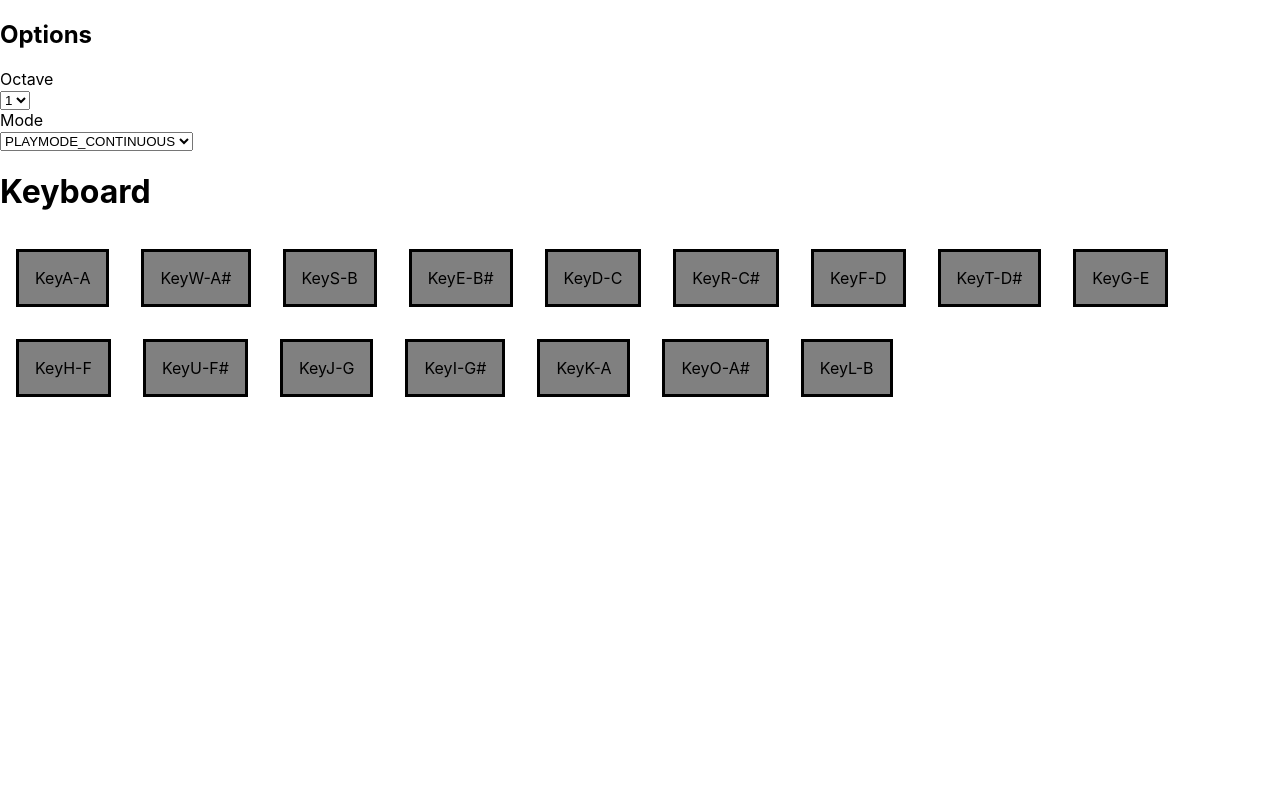
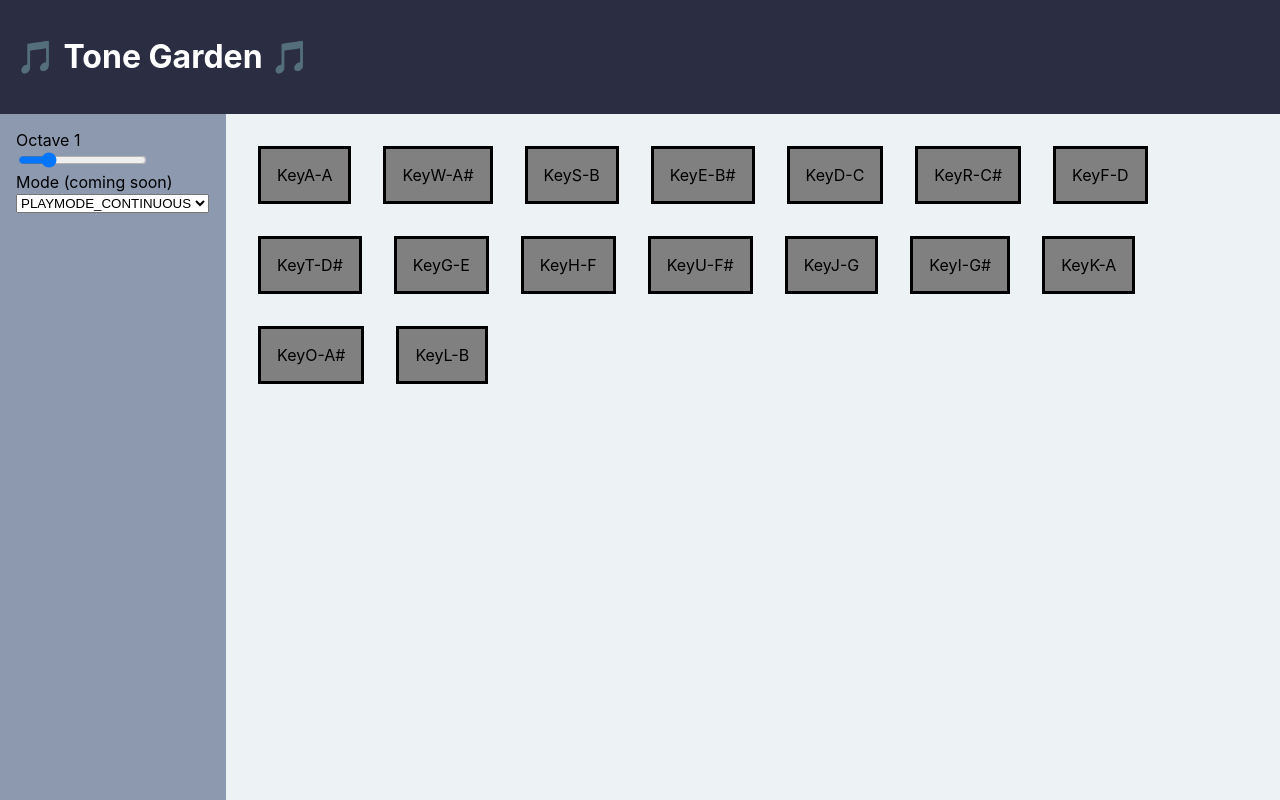
Before and after one commit to rkyser/tone-garden, a React (Create React App) app: page / in a window 1280 px wide. Built offline with nearby package versions, Linux system fonts and the light colour scheme.

Commit message:
Add sidebar layout with settings

```diff
--- a/src/App/App.css
+++ b/src/App/App.css
@@ -1,18 +1,36 @@
-.App {
-  text-align: center;
+.page-container {
+  height: 100%;
+  display: flex;
+  flex-direction: column;
 }
 
-.App-header {
-  background-color: #282c34;
-  min-height: 100vh;
+.page-header {
   display: flex;
-  flex-direction: column;
   align-items: center;
-  justify-content: center;
-  font-size: calc(10px + 2vmin);
+  text-align: center;
+  width: 100%;
+  background-color: #2B2D42;
   color: white;
+  padding: 1em;
 }
 
-.App-link {
-  color: #61dafb;
+.page-sidebar {
+  display: flex;
+  flex-wrap: wrap;
+  gap: var(--s1);
+  height: 100%;
 }
+
+.page-sidebar > :first-child {
+  flex-grow: 1;
+  padding: 1em;
+  background-color: #8D99AE;
+}
+
+.page-sidebar > :last-child {
+  flex-basis: 0;
+  flex-grow: 999;
+  min-width: 50%;
+  padding: 1em;
+  background-color: #EDF2F4;
+}
--- a/src/App/App.jsx
+++ b/src/App/App.jsx
@@ -1,19 +1,22 @@
 import './App.css';
 import React from 'react';
 import Keyboard from '../Features/Keyboard/Keyboard';
-import OctaveDropDown from '../Features/Keyboard/OctaveDropDown';
-import KeyboardModeDropDown from '../Features/Keyboard/KeyboardModeDropDown';
+import OctaveSetting from '../Features/Keyboard/OctaveSetting';
+import PlayModeSetting from '../Features/Keyboard/PlayModeSetting';
 
 const App = () => (
-  <div className="with-sidebar">
-    <div>
-      <h2>Options</h2>
-      <OctaveDropDown />
-      <KeyboardModeDropDown />
+  <div className="page-container">
+    <div className="page-header">
+      <h1>🎵 Tone Garden 🎵</h1>
     </div>
-    <div>
-      <h1>Keyboard</h1>
-      <Keyboard />
+    <div className="page-sidebar">
+      <div>
+        <OctaveSetting />
+        <PlayModeSetting />
+      </div>
+      <div>
+        <Keyboard />
+      </div>
     </div>
   </div>
 );
--- /dev/null
+++ b/src/Features/Common/Slider.jsx
@@ -0,0 +1,46 @@
+import React from 'react';
+import PropTypes from 'prop-types';
+
+const Slider = ({
+  id,
+  label,
+  min,
+  max,
+  step,
+  value,
+  onChange,
+}) => (
+  <div>
+    <label htmlFor={id}>{label}</label>
+    <input
+      id={id}
+      type="range"
+      min={min}
+      max={max}
+      step={step}
+      value={value}
+      onChange={(e) => onChange(e.target.value)}
+    />
+  </div>
+);
+
+Slider.defaultProps = {
+  label: '',
+  min: 0,
+  max: 100,
+  step: 1,
+  value: 0,
+  onChange: () => {},
+};
+
+Slider.propTypes = {
+  id: PropTypes.string.isRequired,
+  label: PropTypes.string,
+  min: PropTypes.number,
+  max: PropTypes.number,
+  step: PropTypes.number,
+  value: PropTypes.number,
+  onChange: PropTypes.func,
+};
+
+export default Slider;
--- a/src/Features/Keyboard/KeyboardKey.css
+++ b/src/Features/Keyboard/KeyboardKey.css
@@ -1,4 +1,4 @@
-.keyboardKey {
+.keyboard-key {
     border-style: solid;
     padding: 1em;
     margin: 1em;
--- a/src/Features/Keyboard/KeyboardKey.jsx
+++ b/src/Features/Keyboard/KeyboardKey.jsx
@@ -3,7 +3,7 @@ import React from 'react';
 import PropTypes from 'prop-types';
 
 const KeyboardKey = ({ keyName, note, isDown }) => (
-  <div className={`keyboardKey ${isDown ? 'active' : ''}`}>
+  <div className={`keyboard-key ${isDown ? 'active' : ''}`}>
     {keyName}
     -
     {note}
--- a/src/Features/Keyboard/KeyboardSlice.js
+++ b/src/Features/Keyboard/KeyboardSlice.js
@@ -29,7 +29,7 @@ const keyboardSlice = createSlice({
     },
     keysDown: [],
     octave: 1,
-    octaveOptions: [0, 1, 2, 3, 4, 5],
+    octaveRange: { min: 0, max: 5 },
     synth: new Tone.PolySynth(Tone.DuoSynth).toDestination(),
     playmode: {
       current: PLAYMODE_CONTINUOUS,
@@ -57,17 +57,15 @@ const keyboardSlice = createSlice({
       if (mapping) {
         const noteWithOctave = `${mapping.note}${state.octave + mapping.offset}`;
         state.synth.triggerRelease(noteWithOctave, Tone.now());
-        // eslint-disable-next-line no-console
-        console.log(`RELEASE ${noteWithOctave}`);
       }
     },
     setOctave(state, action) {
-      const parsedOctave = parseInt(action.payload, 10);
-      if (Number.isNaN(parsedOctave)) {
+      const parsed = parseInt(action.payload, 10);
+      if (Number.isNaN(parsed)) {
         return;
       }
-      if (state.octaveOptions.includes(parsedOctave)) {
-        state.octave = parsedOctave;
+      if (parsed >= state.octaveRange.min && parsed <= state.octaveRange.max) {
+        state.octave = parsed;
       }
     },
     setPlaymode(state, action) {
--- a/src/Features/Keyboard/OctaveDropDown.jsx
+++ /dev/null
@@ -1,17 +0,0 @@
-import React from 'react';
-import { useDispatch, useSelector } from 'react-redux';
-import { setOctave } from './KeyboardSlice';
-import DropDown from '../Common/DropDown';
-
-const OctaveDropDown = () => {
-  const octaveOptions = useSelector((state) => state.keyboard.octaveOptions)
-    .map((o) => o.toString());
-  const octave = useSelector((state) => state.keyboard.octave).toString();
-  const dispatch = useDispatch();
-
-  return (
-    <DropDown id="octave-select" label="Octave" options={octaveOptions} selected={octave} onChange={(e) => dispatch(setOctave(e))} />
-  );
-};
-
-export default OctaveDropDown;
--- /dev/null
+++ b/src/Features/Keyboard/OctaveSetting.jsx
@@ -0,0 +1,24 @@
+import React from 'react';
+import { useDispatch, useSelector } from 'react-redux';
+import { setOctave } from './KeyboardSlice';
+import Slider from '../Common/Slider';
+
+const OctaveSetting = () => {
+  const octave = useSelector((state) => state.keyboard.octave);
+  const min = useSelector((state) => state.keyboard.octaveRange.min);
+  const max = useSelector((state) => state.keyboard.octaveRange.max);
+  const dispatch = useDispatch();
+
+  return (
+    <Slider
+      id="octave-select"
+      label={`Octave ${octave}`}
+      min={min}
+      max={max}
+      value={octave}
+      onChange={(e) => dispatch(setOctave(e))}
+    />
+  );
+};
+
+export default OctaveSetting;
--- a/src/Features/Keyboard/KeyboardModeDropDown.jsx
+++ b/src/Features/Keyboard/PlayModeSetting.jsx
@@ -3,14 +3,14 @@ import { useDispatch, useSelector } from 'react-redux';
 import { setPlaymode } from './KeyboardSlice';
 import DropDown from '../Common/DropDown';
 
-const KeyboardModeDropDown = () => {
+const PlayModeSetting = () => {
   const playmodeOptions = useSelector((state) => state.keyboard.playmode.options);
   const playmode = useSelector((state) => state.keyboard.playmode.current);
   const dispatch = useDispatch();
 
   return (
-    <DropDown id="kb-mode-select" label="Mode" options={playmodeOptions} selected={playmode} onChange={(e) => dispatch(setPlaymode(e))} />
+    <DropDown id="kb-mode-select" label="Mode (coming soon)" options={playmodeOptions} selected={playmode} onChange={(e) => dispatch(setPlaymode(e))} />
   );
 };
 
-export default KeyboardModeDropDown;
+export default PlayModeSetting;
--- a/src/index.css
+++ b/src/index.css
@@ -1,3 +1,16 @@
+html,
+body {
+  height: 100%;
+  box-sizing: border-box;
+}
+
+*, *:before, *:after {
+  box-sizing: inherit;
+ -moz-box-sizing: inherit;
+ -webkit-box-sizing: inherit;
+ -ms-box-sizing: inherit;
+}
+
 body {
   margin: 0;
   font-family: -apple-system, BlinkMacSystemFont, 'Segoe UI', 'Roboto', 'Oxygen',
@@ -5,6 +18,7 @@ body {
     sans-serif;
   -webkit-font-smoothing: antialiased;
   -moz-osx-font-smoothing: grayscale;
+  display: flex;
 }
 
 code {
```
